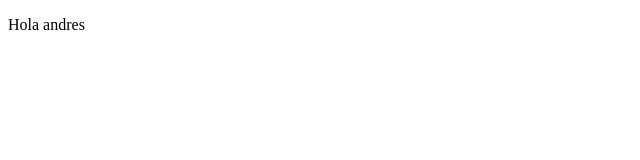
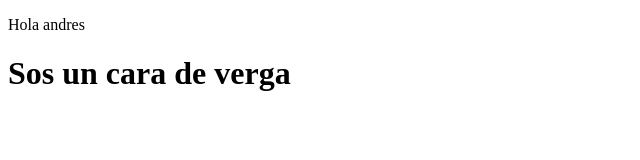
Before and after one commit to llsf1/Andres, a plain HTML site: page index.html in a window 1280 px wide. Shown: the whole page, without its empty margins (0-640 px from the left). Drawn offline with Linux system fonts and the light colour scheme.

Commit message:
2do commit del repo

```diff
--- a/index.html
+++ b/index.html
@@ -7,5 +7,7 @@
 </head>
 <body>
     <p>Hola andres</p>
+
+    <h1>Sos un cara de verga</h1>
 </body>
 </html>
```
